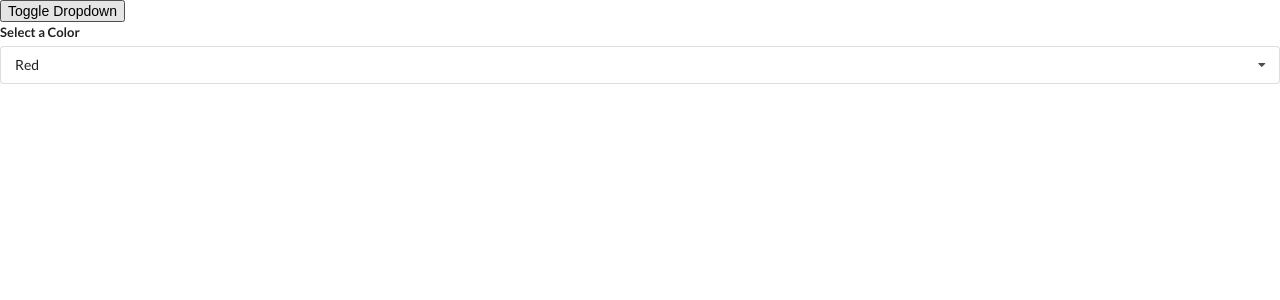
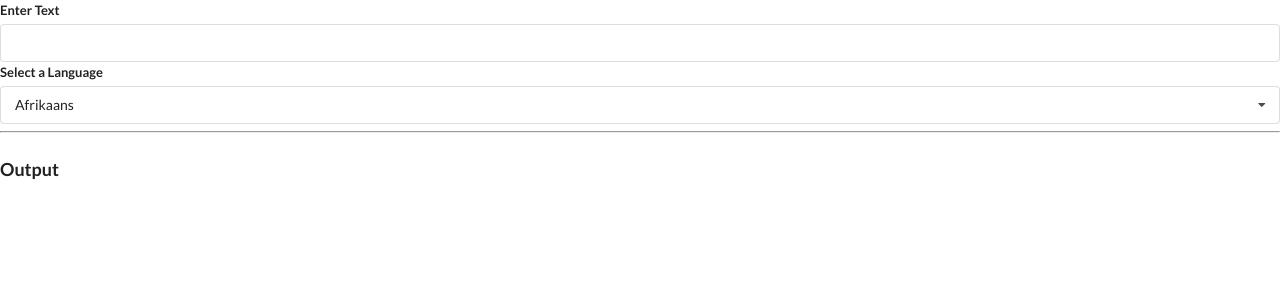
Before and after one commit to lilshebeary/widgets, a React (Create React App) app: page / in a window 1280 px wide. Shown: the top 300 px of the page. Built offline with nearby package versions, Linux system fonts and the light colour scheme.

Commit message:
build translate screen with import drop down and convert

```diff
--- a/src/App.js
+++ b/src/App.js
@@ -2,6 +2,7 @@ import React, { useState } from "react";
 // import Accordion from './components/Accordion';
 // import Search from './components/Search';
 import Dropdown from "./components/Dropdown";
+import Translate from "./components/Translate";
 
 // const items = [
 //     {
@@ -21,38 +22,26 @@ const options = [
   {
     label: "Red",
     value: "red",
-    // background: '#E34A71'
   },
   {
     label: "Green",
     value: "green",
-    // background: '#10B981'
   },
   {
     label: "Blue",
     value: "blue",
-    // background: '#0EA5E9'
   },
 ];
 
 export default () => {
-  const [selected, setSelected] = useState(options[0]);
-  const [showDropdown, setShowDropdown] = useState(true);
+
 
   return (
     <div>
       {/* <Accordion  items={items} /> */}
       {/* <Search /> */}
-      <button onClick={() => setShowDropdown(!showDropdown)}>
-        Toggle Dropdown
-      </button>
-      {showDropdown ?
-        <Dropdown
-          onSelectedChange={setSelected}
-          selected={selected}
-          options={options}
-        /> : null
-      }
+      {<Translate />}
+
     </div>
   );
 };
--- /dev/null
+++ b/src/components/Convert.js
@@ -0,0 +1,17 @@
+import React, { useState, useEffect } from 'react'
+
+const Convert = ({ language, text }) => {
+    const [] = useState();
+
+    useEffect(() => {
+        console.log('New language or text');
+    }, [language, text])
+
+  return (
+    <div>
+
+    </div>
+  )
+}
+
+export default Convert
--- a/src/components/Dropdown.js
+++ b/src/components/Dropdown.js
@@ -1,6 +1,6 @@
 import React, { useState, useEffect, useRef } from "react";
 
-const Dropdown = ({ options, selected, onSelectedChange }) => {
+const Dropdown = ({ label, options, selected, onSelectedChange }) => {
   const [open, setOpen] = useState(false);
   const ref = useRef();
 
@@ -43,7 +43,7 @@ const Dropdown = ({ options, selected, onSelectedChange }) => {
     <div ref={ref} className="ui form">
       <div className="field">
         <label className="label">
-          Select a Color
+          {label}
         </label>
         <div
           onClick={() => setOpen(!open)}
--- /dev/null
+++ b/src/components/Translate.js
@@ -0,0 +1,56 @@
+import React, { useState } from "react";
+import Dropdown from "./Dropdown";
+import Convert from "./Convert";
+
+// AIzaSyCHUCmpR7cT_yDFHC98CZJy2LTms-IwDlM
+
+const options = [
+  {
+    label: "Afrikaans",
+    value: "af"
+  },
+  {
+    label: "Dutch",
+    value: "nl"
+  },
+  {
+    label: "Portugese",
+    value: "pt"
+  },
+  {
+    label: "Ukrainian",
+    value: "uk"
+  },
+  {
+    label: "Spanish",
+    value: "es"
+  }
+];
+
+const Translate = () => {
+  const [language, setLanguage] = useState(options[0]);
+  const [text, setText] = useState("");
+
+  return (
+    <div>
+      <div className="ui form">
+        <div className="field">
+          <label>Enter Text</label>
+          <input value={text} onChange={(e) => setText(e.target.value)} />
+        </div>
+      </div>
+      <Dropdown
+        label="Select a Language"
+        options={options}
+        selected={language}
+        onSelectedChange={setLanguage}
+      />
+      <hr />
+      <h3 className="ui header">Output</h3>
+      <Convert text={text} language={language} />
+    </div>
+
+  );
+};
+
+export default Translate;
```
